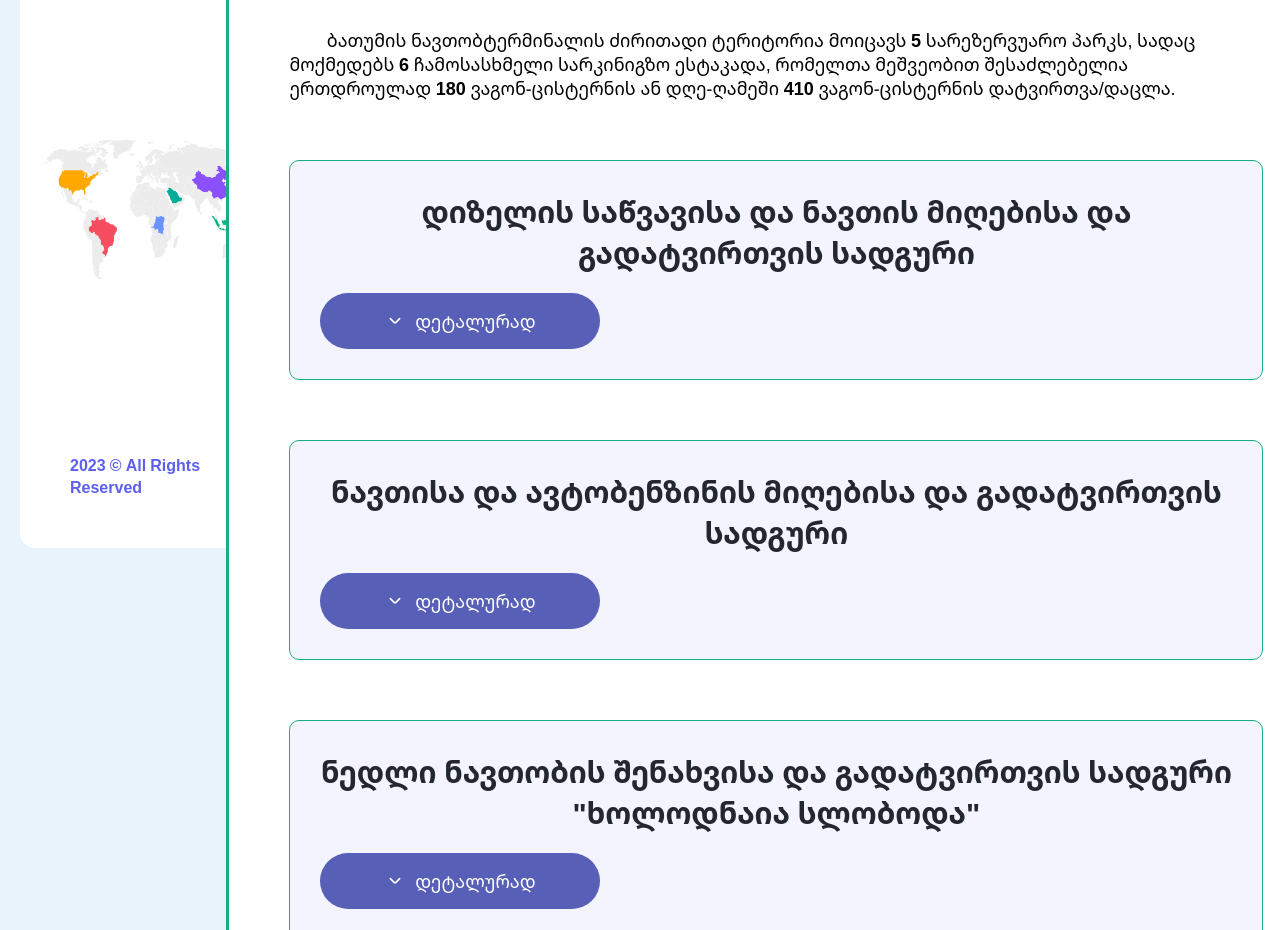
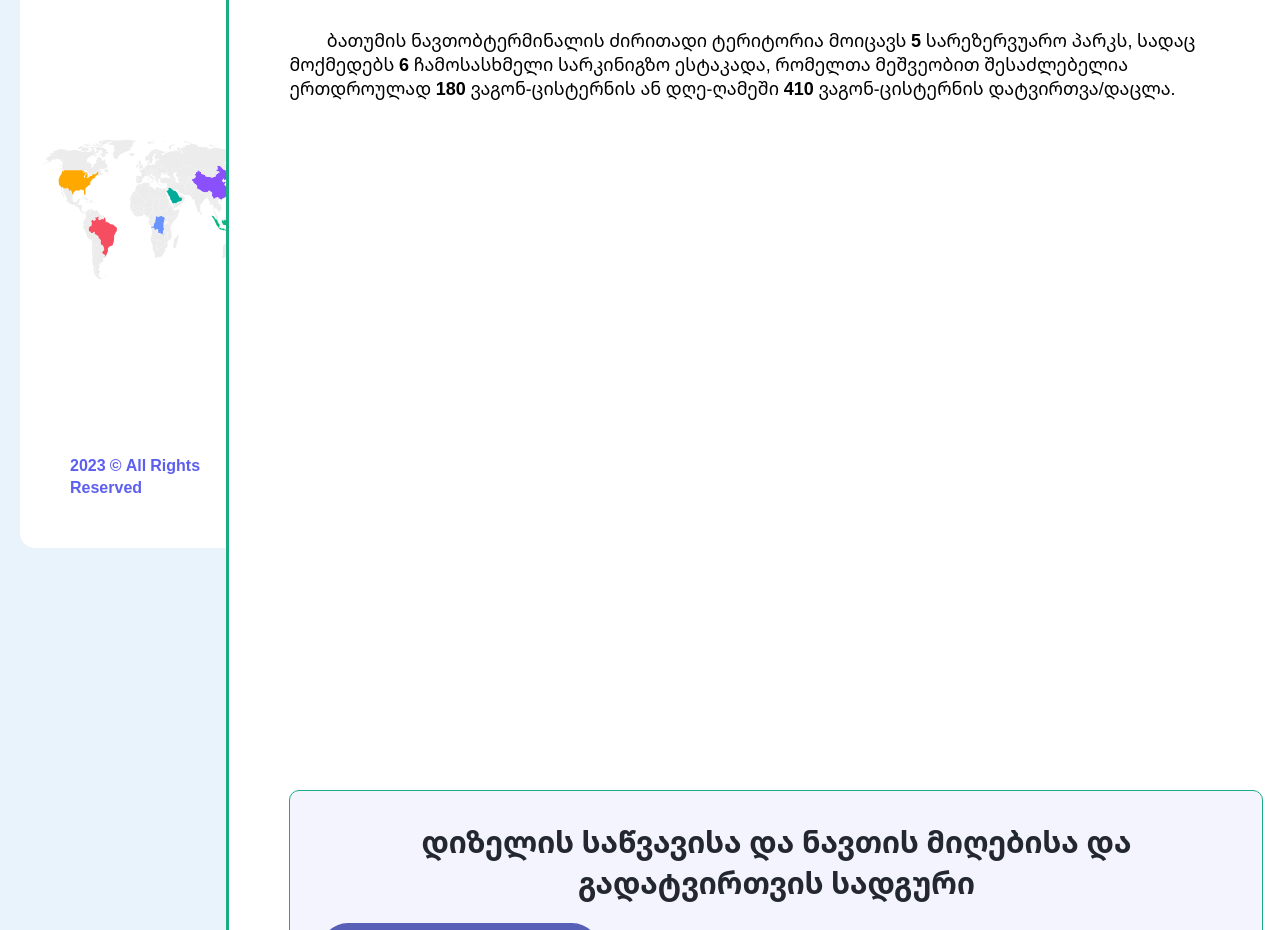
Before and after one commit to irakli85/Oil-Dashboard, a React (Vite) app: page /terminals in a window 1280 px wide. Shown: the part 820-1750 px from the top of the page. Built offline with nearby package versions, Linux system fonts and the light colour scheme.

Commit message:
first commit

```diff
--- a/data.js
+++ b/data.js
@@ -1,4 +1,5 @@
 const data = {
+    //BATUMI OIL TERMINAL TANKS
     baseOne: [
         {
             count : 1,
--- a/src/components/BOT.jsx
+++ b/src/components/BOT.jsx
@@ -3,12 +3,15 @@ import styled from 'styled-components'
 import {Th, Td, Tr} from './Measurment'
 import DeepDive from '../styledComponents/DeepDive'
 import data from '../../data'
+import plan from '../../public/docs/plan.pdf'
 
 const BOT = () => {
   return (
     <Div>
         <P>&nbsp;&nbsp;&nbsp;&nbsp;&nbsp;&nbsp;&nbsp;&nbsp;საბაჟო კონტროლის ზონად <Str>შპს "ბათუმის ნავთობტერმინალი"-ს (ს/ნ 245432544)</Str> საბაჟო საწყობის საქმიანობისთვის განსაზღვრულია ქ. ბათუმი, მაიაკოვსკის ქ. №4-ში მდებარე <Str>79 3262 ჰა</Str> ფართის ტეროტორია, რომელზეც განთავსებულია საერთო ტექნოლოგიური ხაზით ერთმანეთთან დაკავშირებული <Str>152 ცალი</Str> სტაციონალური ვერტიკალური რეზერვუარი - მთლიანი მოცულობით <Str>646 785 მ<sup>3</sup></Str> შესაბამის ინფრასტრუქტურასთან ერთად.</P>
         <P>&nbsp;&nbsp;&nbsp;&nbsp;&nbsp;&nbsp;&nbsp;&nbsp;ბათუმის ნავთობტერმინალის ძირითადი ტერიტორია მოიცავს <Str>5</Str> სარეზერვუარო პარკს, სადაც მოქმედებს <Str>6</Str> ჩამოსასხმელი სარკინიგზო ესტაკადა, რომელთა მეშვეობით შესაძლებელია ერთდროულად <Str>180</Str> ვაგონ-ცისტერნის ან დღე-ღამეში <Str>410</Str> ვაგონ-ცისტერნის დატვირთვა/დაცლა.</P>
+
+        <Iframe src={plan} />
 
         <DeepDive text='დიზელის საწვავისა და ნავთის მიღებისა და გადატვირთვის სადგური'>
             <Table>
@@ -340,5 +343,12 @@ const Table = styled.table`
     align-self: center;
 `
 
+const Iframe = styled.iframe`
+    margin-top: 3rem;
+    width: 100%;
+    height: 600px;
+    object-fit: fill;
+`
+
 
 export default BOT
```
Also changed, not shown: public/search.svg (deleted), 1 other file (tests, documents, lock files or other folders).
